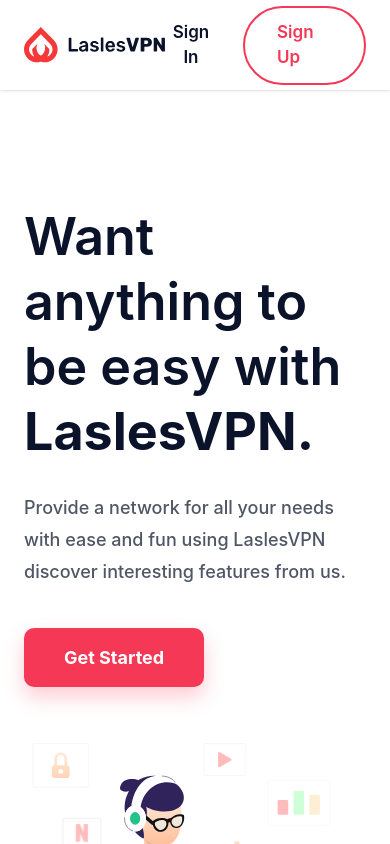
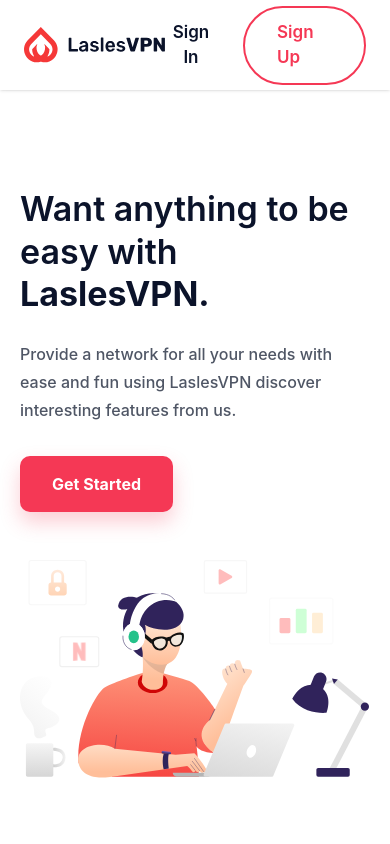
Before and after one commit to muizat23/lasles-vpn, a React (Vite) app: page / in a window 390 px wide. Shown: the top 844 px of the page. Built offline with nearby package versions, Linux system fonts and the light colour scheme.

Commit message:
Improve responsive layout

```diff
--- a/src/components/Hero.jsx
+++ b/src/components/Hero.jsx
@@ -6,13 +6,12 @@
 
 export default function Hero() {
   return (
-    <section className="max-w-[1160px] mx-auto px-6 pt-32 pb-28">
-      <div className="grid md:grid-cols-2 items-center gap-14">
+    <section className="max-w-[1160px] mx-auto px-5 sm:px-6 pt-28 sm:pt-32 pb-20 sm:pb-28">
+  <div className="grid md:grid-cols-2 items-center gap-12 lg:gap-14">
 
-        {/* Left side */}
     <div>
       <h1
-            className="text-[52px] leading-[1.25] font-semibold"
+        className="text-[34px] sm:text-[42px] lg:text-[52px] leading-[1.25] font-semibold"
         style={{ color: colors.heading }}
       >
         Want anything to be easy with{" "}
@@ -20,39 +19,31 @@
       </h1>
 
       <p
-            className="mt-7 text-[18px] font-medium leading-8 max-w-[560px]"
+        className="mt-6 sm:mt-7 text-[16px] sm:text-[18px] font-medium leading-7 sm:leading-8 max-w-[560px]"
         style={{ color: colors.text }}
       >
         Provide a network for all your needs with ease and fun using
         LaslesVPN discover interesting features from us.
       </p>
 
-          {/* Get Started */}
       <a
         href="#pricing"
-  className="mt-10 inline-block px-10 py-4 rounded-[10px] text-[18px] font-bold transition-all duration-300"
+        className="mt-8 sm:mt-10 inline-block px-8 sm:px-10 py-4 text-[16px] sm:text-[18px] font-bold rounded-[10px] transition-all duration-300"
         style={{
           backgroundColor: colors.primary,
           color: colors.white,
           boxShadow: `0 10px 20px ${colors.primary}40`,
-  }}
-  onMouseEnter={(e) => {
-    e.currentTarget.style.boxShadow = `0 15px 30px ${colors.primary}66`;
-  }}
-  onMouseLeave={(e) => {
-    e.currentTarget.style.boxShadow = `0 10px 20px ${colors.primary}40`;
         }}
       >
         Get Started
       </a>
     </div>
 
-        {/* Right side */}
-        <div className="flex justify-end">
+    <div className="flex justify-center md:justify-end">
       <img
         src={Illustration}
         alt="LaslesVPN"
-            className="w-full max-w-[570px]"
+        className="w-full max-w-[420px] sm:max-w-[500px] lg:max-w-[570px]"
       />
     </div>
 
```
Lines whose indentation alone changed are shown as unchanged.
